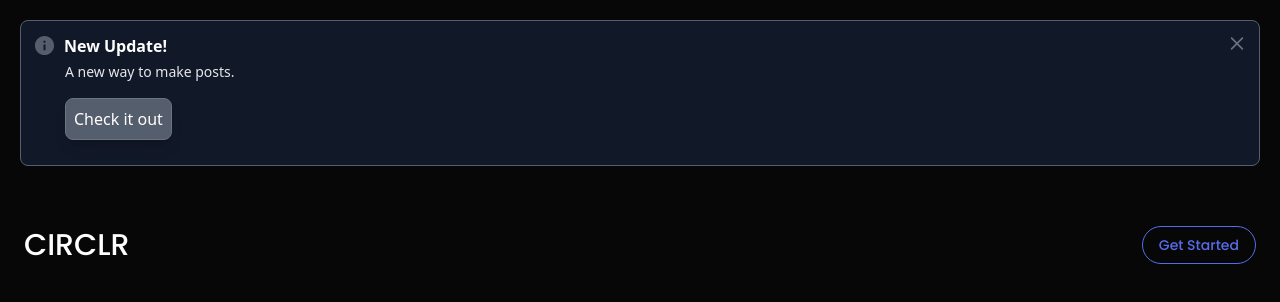
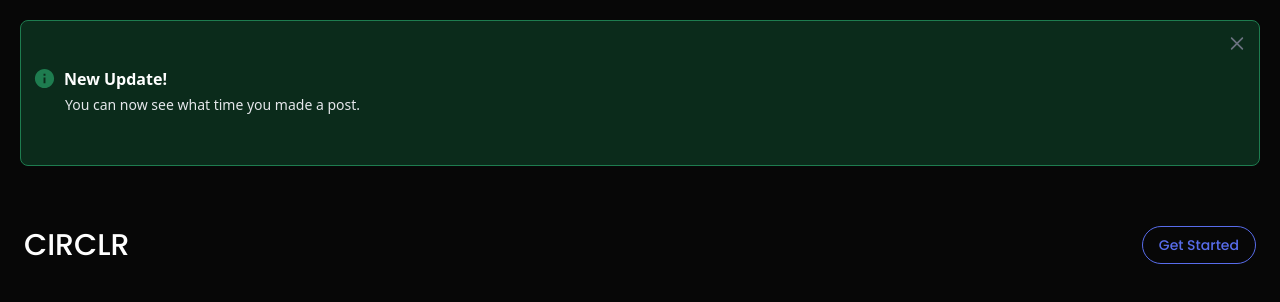
Before and after one commit to S-P-H-E/Circlr, a Next.js app in the folder circlr/: page / in a window 1280 px wide. Shown: the top 302 px of the page. Built offline with nearby package versions, Linux system fonts and the light colour scheme; no server answers; the database is empty.

Commit message:
timestamp

```diff
--- a/circlr/components/layout.js
+++ b/circlr/components/layout.js
@@ -17,7 +17,7 @@ export default function Layout({children}){
     }
 
     useEffect(() => {
-        const NotiVersion = '0.1'
+        const NotiVersion = '0.2'
 
         const show = localStorage.getItem('showNotification');
         const version = localStorage.getItem('version');
@@ -38,17 +38,16 @@ export default function Layout({children}){
     return (
         <>
         {showNotification === true ? (
-            <div className='flex justify-between items-center border-[1px] border-[#555e6d] bg-gray-900 text-white rounded-lg m-5 p-3'>
+            <div className='flex justify-between items-center border-[1px] border-[#1e7c4f] bg-[#0b2b1b] text-white rounded-lg m-5 p-3'>
             <div className='flex justify-center items-center gap-2'>
-
                 <div>
                     <div className='flex gap-2'>
-                        <RiInformationFill className='text-[#555e6d]' size={23}/>
+                        <RiInformationFill className='text-[#1e7c4f]' size={23}/>
                         <h1 className='font-bold'>New Update!</h1>
                     </div>
                     <div className='mx-8'>
-                        <p className='text-gray-200 text-sm py-1'>A new way to make posts.</p>
-                            <button onClick={CheckNewFeature} className='bg-[#555e6d] text-white font-medium p-2 rounded-lg border-[1px] border-gray-500 shadow-lg my-3'>Check it out</button>
+                        <p className='text-gray-200 text-sm py-1'>You can now see what time you made a post.</p>
+                        {/* <button onClick={CheckNewFeature} className='bg-[#f8f7ae] text-black font-medium p-2 rounded-lg border-[1px] border-gray-500 shadow-lg my-3'>Check it out</button> */}
                     </div>
                 </div>
             </div>
--- a/circlr/components/messageHome.js
+++ b/circlr/components/messageHome.js
@@ -2,7 +2,24 @@ import { Children } from "react";
 import { MdVerified } from 'react-icons/md';
 import Link from 'next/link';
 
-export default function Message({children, avatar, username, timestamp, description}){
+export default function Message({children, avatar, username, timestamp, description}) {
+  const now = new Date();
+  const postTime = new Date(timestamp.seconds * 1000);
+  const isToday = postTime.toDateString() === now.toDateString();
+
+  let formattedTime;
+  if (isToday) {
+    const timeDiffInSeconds = (now - postTime) / 1000;
+    if (timeDiffInSeconds < 60) {
+      formattedTime = `${Math.round(timeDiffInSeconds)}s`;
+    } else if (timeDiffInSeconds < 3600) {
+      formattedTime = `${Math.round(timeDiffInSeconds / 60)}m`;
+    } else {
+      formattedTime = postTime.toLocaleTimeString([], {hour: '2-digit', minute: '2-digit'});
+    }
+  } else {
+    formattedTime = postTime.toLocaleString('en-US', {month: 'short', day: 'numeric'});
+  }
 
   return (
     <div className="text-[color:var(--tx-color)] p-8 my-5 rounded-xl bg-[#161618]">
@@ -10,6 +27,7 @@ export default function Message({children, avatar, username, timestamp, descript
         <img src={avatar} className="w-10 rounded-full"/>
         <div className="flex space-x-1 items-center">
           <h2 className='font-bold'>{username}</h2>
+          <h1 className="text-gray-500 font-thin"> · {formattedTime}</h1>
         </div>
       </div>
       <div className="py-4">
--- a/circlr/package.json
+++ b/circlr/package.json
@@ -11,6 +11,7 @@
   "dependencies": {
     "@next/font": "13.1.6",
     "firebase": "^9.16.0",
+    "moment": "^2.29.4",
     "next": "13.1.6",
     "react": "18.2.0",
     "react-dom": "18.2.0",
@@ -21,6 +22,6 @@
   "devDependencies": {
     "autoprefixer": "^10.4.13",
     "postcss": "^8.4.21",
-    "tailwindcss": "^3.2.4"
+    "tailwindcss": "^3.2.6"
   }
 }
--- a/circlr/styles/globals.css
+++ b/circlr/styles/globals.css
@@ -13,7 +13,7 @@
 
 html,
 body {
-  user-select: none;
+  /* user-select: none; */
   -webkit-tap-highlight-color: transparent;
   padding: 0;
   margin: 0;
```
Also changed, not shown: circlr/pages/index.js (line endings or trailing spaces), 1 other file (tests, documents, lock files or other folders). Lines whose indentation alone changed are shown as unchanged.
